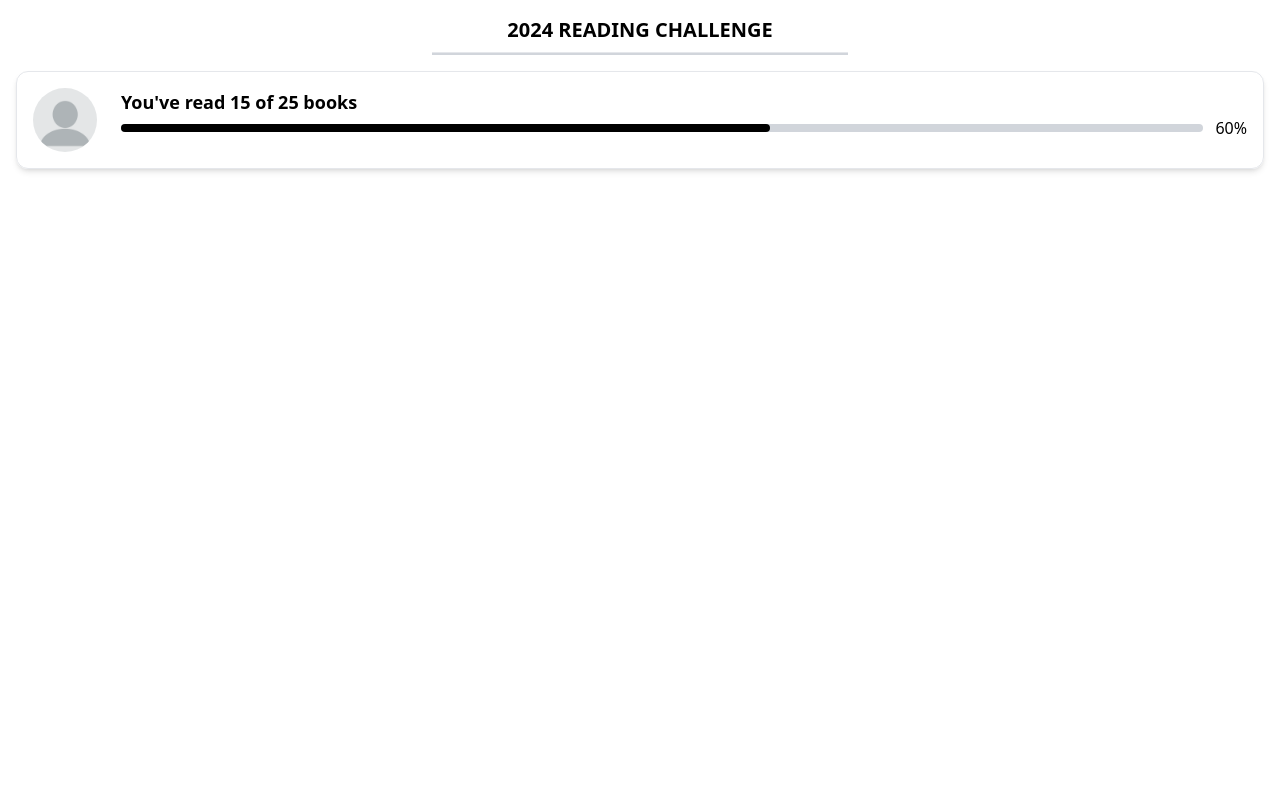
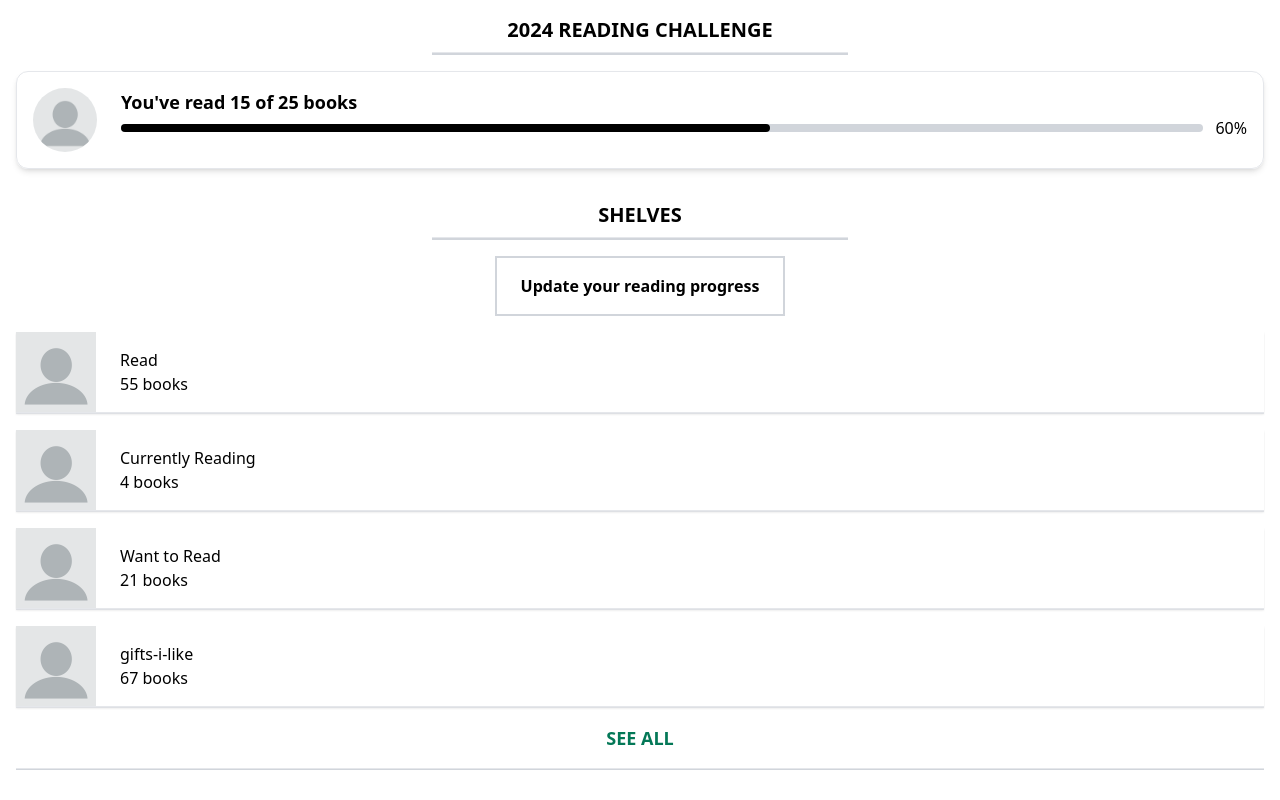
Before and after one commit to Honey-Sharma-git/Responsive, a website: page build/collection.html in a window 1280 px wide. Drawn offline with Linux system fonts and the light colour scheme.

Commit message:
Add shelves section

```diff
--- a/build/collection.html
+++ b/build/collection.html
@@ -38,5 +38,110 @@
         </section>
       </a>
     </header>
+    <main class="flex flex-col items-center p-4">
+      <!-- SHELVES SECTION -->
+      <h2 class="font-bold text-xl w-full text-center">SHELVES</h2>
+      <hr class="w-1/3 my-2 mb-4 bg-gray-300 h-[3px]" />
+      <button class="border-2 border-gray-300 p-4 px-6 font-bold mb-4">
+        Update your reading progress
+      </button>
+      <!--BOOK SHELVES LIST -->
+      <article class="flex flex-col items-center w-full space-y-4">
+        <!-- LIST-ITEM-1 -->
+        <a
+          href=""
+          class="flex flex-row items-center justify-start gap-6 w-full shadow-sm border-b"
+        >
+          <section
+            class="flex flex-row items-center justify-start gap-6 w-full shadow-sm border-b"
+          >
+            <figure class="h-20 aspect-square">
+              <img
+                src="/build/Images/profile-pic.png"
+                alt="Books that are read."
+                loading="lazy"
+                title="Books read"
+                class="h-20 aspect-square"
+              />
+            </figure>
+            <section class="flex flex-col justify-center">
+              <h3>Read</h3>
+              <p>55 books</p>
+            </section>
+          </section></a
+        >
+        <!-- LIST-ITEM-2 -->
+        <a
+          href=""
+          class="flex flex-row items-center justify-start gap-6 w-full shadow-sm border-b"
+        >
+          <section
+            class="flex flex-row items-center justify-start gap-6 w-full shadow-sm border-b"
+          >
+            <figure class="h-20 aspect-square">
+              <img
+                src="/build/Images/profile-pic.png"
+                alt="Books that are read."
+                loading="lazy"
+                title="Books read"
+                class="h-20 aspect-square"
+              />
+            </figure>
+            <section class="flex flex-col justify-center">
+              <h3>Currently Reading</h3>
+              <p>4 books</p>
+            </section>
+          </section></a
+        >
+        <!-- LIST-ITEM-3 -->
+        <a
+          href=""
+          class="flex flex-row items-center justify-start gap-6 w-full shadow-sm border-b"
+        >
+          <section
+            class="flex flex-row items-center justify-start gap-6 w-full shadow-sm border-b"
+          >
+            <figure class="h-20 aspect-square">
+              <img
+                src="/build/Images/profile-pic.png"
+                alt="Books that are read."
+                loading="lazy"
+                title="Books read"
+                class="h-20 aspect-square"
+              />
+            </figure>
+            <section class="flex flex-col justify-center">
+              <h3>Want to Read</h3>
+              <p>21 books</p>
+            </section>
+          </section></a
+        >
+        <!-- LIST-ITEM-4 -->
+        <a
+          href=""
+          class="flex flex-row items-center justify-start gap-6 w-full shadow-sm border-b"
+        >
+          <section
+            class="flex flex-row items-center justify-start gap-6 w-full shadow-sm border-b"
+          >
+            <figure class="h-20 aspect-square">
+              <img
+                src="/build/Images/profile-pic.png"
+                alt="Books that are read."
+                loading="lazy"
+                title="Books read"
+                class="h-20 aspect-square"
+              />
+            </figure>
+            <section class="flex flex-col justify-center">
+              <h3>gifts-i-like</h3>
+              <p>67 books</p>
+            </section>
+          </section></a
+        >
+        <a href="" class="text-emerald-700 font-bold text-lg m-4">SEE ALL</a>
+        <hr class="w-full my-2 mb-4 bg-gray-300 h-[2px]" />
+      </article>
+    </main>
   </body>
 </html>
```
Also changed, not shown: build/css/style.css.
